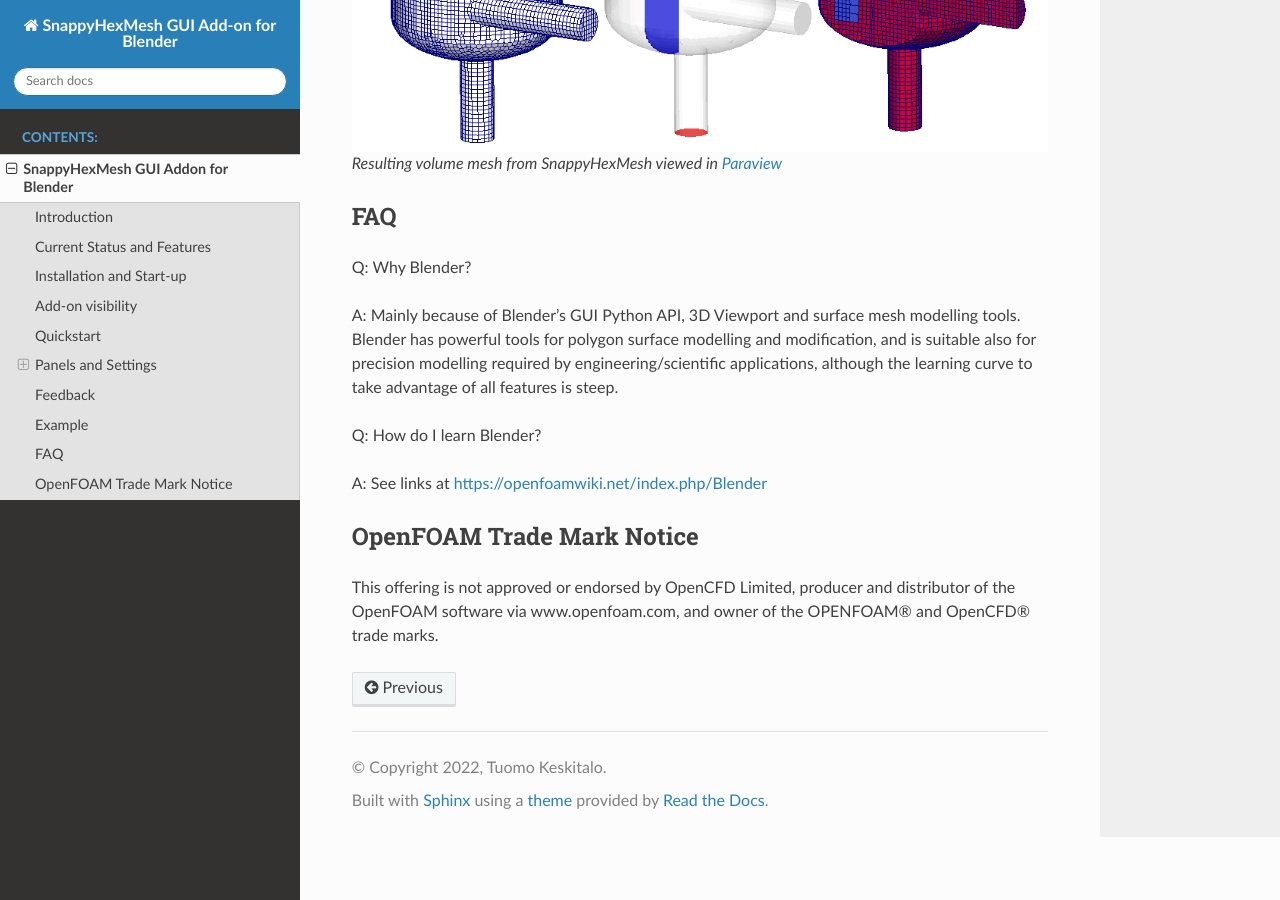
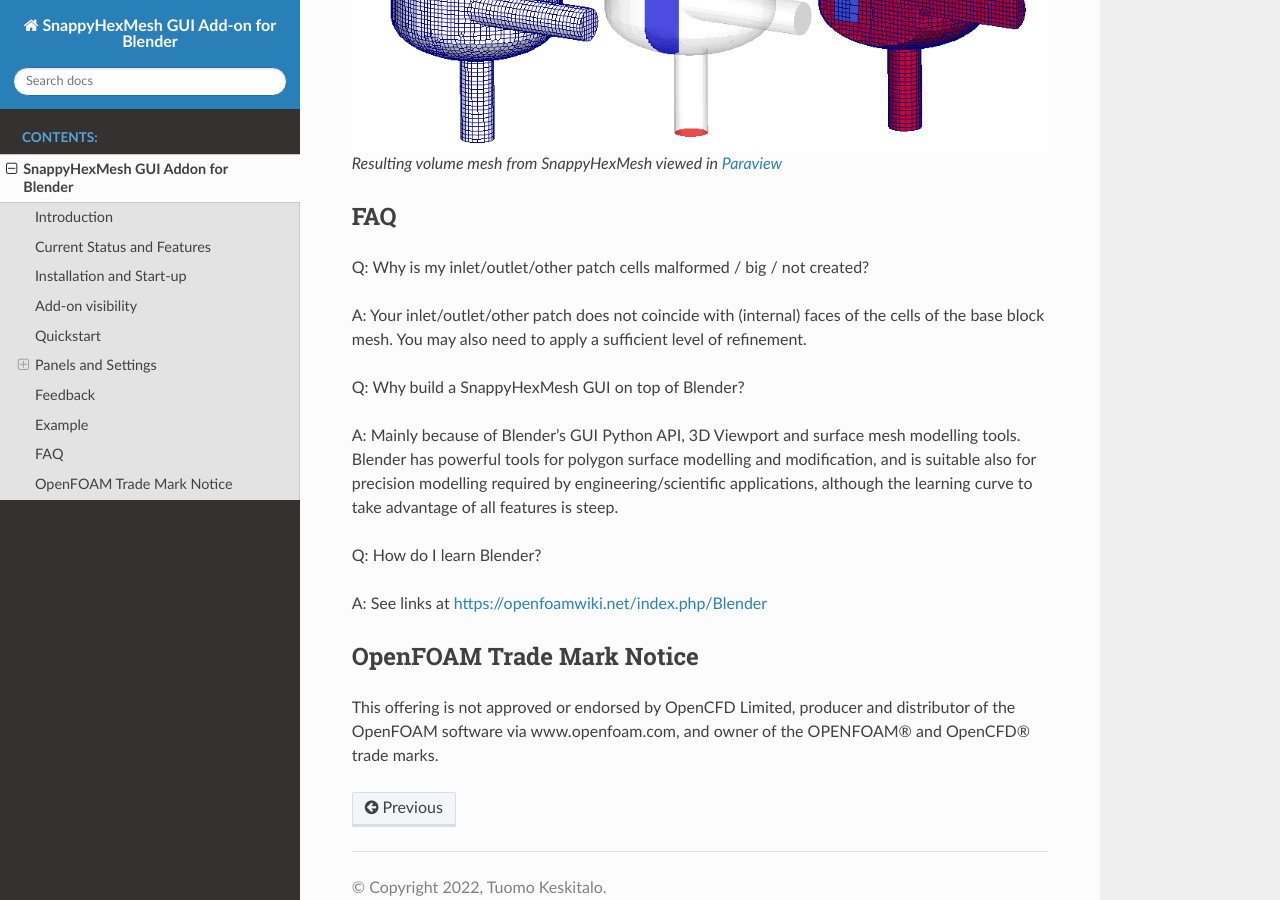
Before and after one commit to tkeskita/snappyhexmesh_gui, a Sphinx documentation site: the page built from docs/snappy_gui.rst, in a window 1280 px wide and 900 px high, scrolled down 8556 px. Built offline with Sphinx 7.4.7 and the Read the Docs theme 2.0.0, drawn with Linux system fonts in a browser that asks for light colours.

Commit message:
Added FAQ entry about misplacing patches w.r.t to base mesh

```diff
--- a/docs/snappy_gui.rst
+++ b/docs/snappy_gui.rst
@@ -271,7 +271,13 @@ A vessel example is located in the add-on's *example* folder called
 FAQ
 ---
 
-Q: Why Blender?
+Q: Why is my inlet/outlet/other patch cells malformed / big / not created?
+
+A: Your inlet/outlet/other patch does not coincide with (internal)
+faces of the cells of the base block mesh. You may also need to apply
+a sufficient level of refinement.
+
+Q: Why build a SnappyHexMesh GUI on top of Blender?
 
 A: Mainly because of Blender's GUI Python API, 3D Viewport and surface
 mesh modelling tools. Blender has powerful tools for polygon surface
```
